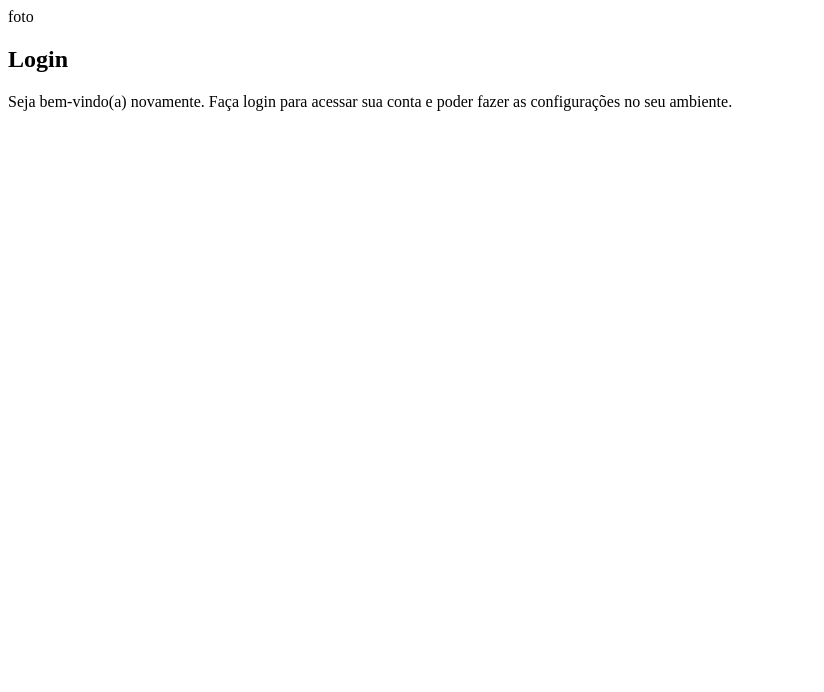
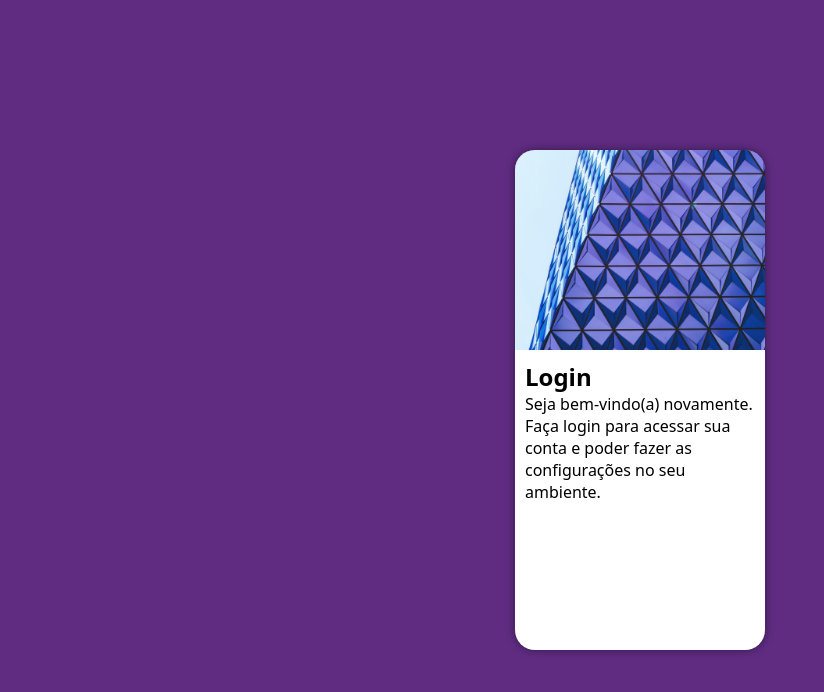
Before and after one commit to GabrielaSousaAlmeida/projeto-login, a plain HTML site: page index.html in a window 1280 px wide. Shown: the whole page, without its empty margins (0-824 px from the left). Drawn offline with Linux system fonts and the light colour scheme.

Commit message:
atualizei o projeto login

```diff
--- a/estilos/style.css
+++ b/estilos/style.css
@@ -1 +1,53 @@
 @charset "UTF-8";
+
+/*
+   paleta de cores
+   verde: #49a09d
+   lilás: #5f2c82
+   */
+
+   * {
+    font-family: system-ui, -apple-system, BlinkMacSystemFont, 'Segoe UI', Roboto, Oxygen, Ubuntu, Cantarell, 'Open Sans', 'Helvetica Neue', sans-serif;
+    padding: 0px;
+    margin: 0px;
+    box-sizing: border-box;
+   }
+
+   body, html {
+    background-color:#5f2c82 ;
+    height: 100vh;
+    width: 100vw;
+   }
+
+   main {
+    position: relative;
+    height: 100vh;
+    width: 100vw;
+   }
+
+   section#login {
+    position: absolute;
+    top: 50%;
+    left: 50%;
+    transform: translate(-50%, -50%);
+    overflow: hidden;
+
+    background-color: white;
+    width: 250px;
+    height: 500px;
+    border-radius: 20px;
+    box-shadow: 0px 0px 10px rgba(0, 0, 0, 0.450);
+   }
+
+   section#login > div#imagem {
+    display: block;
+    background: #5f2c82 url(../imagens/pexels.jpg) no-repeat;
+    background-size: cover;
+    background-position: left bottom;
+    height: 200px;
+   }
+
+   section#login > div#formulario {
+    display: block;
+    padding: 10px;
+   }
--- a/index.html
+++ b/index.html
@@ -9,7 +9,7 @@
 <main>
   <section id="login">
     <div id="imagem">
-       foto
+
     </div>
     <div id="formulario">
       <h1>Login</h1>
```
